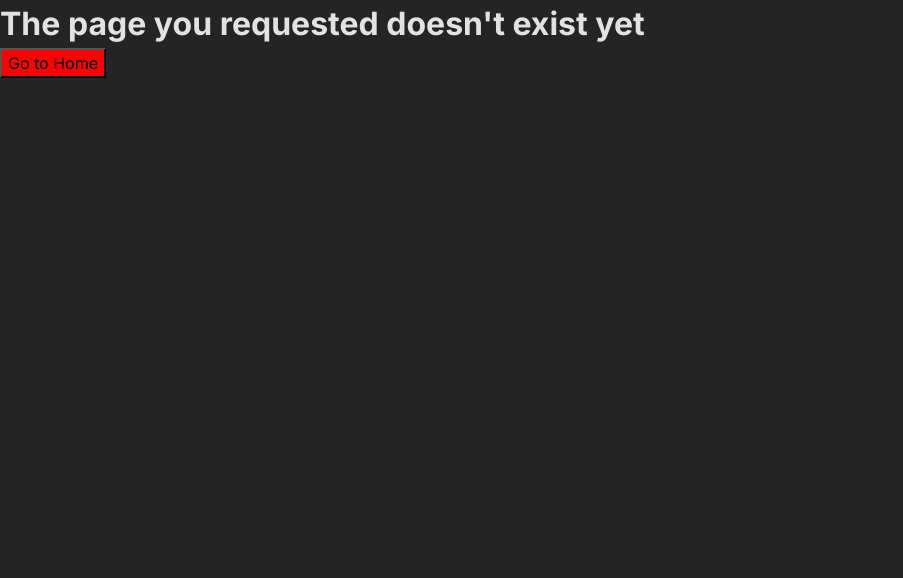
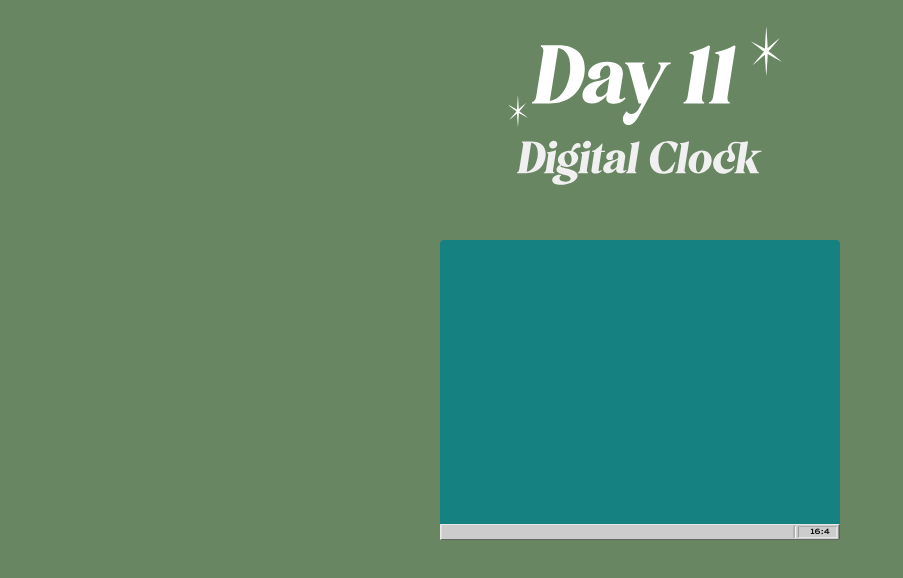
Before and after one commit to mathieu-superpose/advent_of_javascript_2024, a React (Vite) app: page /digital-clock in a window 1280 px wide. Shown: the top 578 px of the page, without its empty margins (0-903 px from the left). Built offline with nearby package versions, Linux system fonts and the light colour scheme.

Commit message:
add desk & digital clock

```diff
--- a/src/App.tsx
+++ b/src/App.tsx
@@ -9,6 +9,7 @@ import CharacterCounterPage from "./pages/character-counter/CharacterCounterPage
 import CopyToClipboardPage from "./pages/copy-to-clipboard/CopyToClipboardPage.tsx"
 import SlugifyTitlePage from "./pages/slugify-title/SlugifyTitlePage.tsx"
 import TagInputFieldPage from "./pages/tag-input-field/TagInputFieldPage.tsx"
+import DigitalClockPage from "./pages/digital-clock/DigitalClockPage.tsx"
 
 import NoMatch from "./pages/NoMatch"
 
@@ -29,6 +30,7 @@ const App = () => {
         <Route path="/copy-to-clipboard" element={<CopyToClipboardPage />} />
         <Route path="/slugify-title" element={<SlugifyTitlePage />} />
         <Route path="/tag-input-field" element={<TagInputFieldPage />} />
+        <Route path="digital-clock" element={<DigitalClockPage />} />
 
         <Route path="*" element={<NoMatch />} />
       </Routes>
--- /dev/null
+++ b/src/pages/digital-clock/DigitalClockPage.css
@@ -0,0 +1,18 @@
+.DigitalClockPage {
+  height: 100vh;
+  width: 100%;
+  background: #698662;
+  .cover {
+    height: 50vh;
+    position: absolute;
+    left: 50%;
+    transform: translateX(-50%);
+  }
+
+  & .Desk {
+    position: absolute;
+    top: 30%;
+    left: 50%;
+    transform: translateX(-50%);
+  }
+}
--- /dev/null
+++ b/src/pages/digital-clock/DigitalClockPage.tsx
@@ -0,0 +1,21 @@
+import cover from "./src/img/cover.svg"
+
+import "./DigitalClockPage.css"
+
+import Desk from "./src/components/Desk"
+
+function DigitalClockPage() {
+  return (
+    <div className="DigitalClockPage">
+      <img
+        className="cover"
+        src={cover}
+        alt="the advent of javascript cover day 11"
+      />
+
+      <Desk />
+    </div>
+  )
+}
+
+export default DigitalClockPage
--- /dev/null
+++ b/src/pages/digital-clock/src/components/Desk.css
@@ -0,0 +1,20 @@
+.Desk {
+  height: 300px;
+  aspect-ratio: 4/3;
+  background: #158181;
+  border-radius: 4px;
+  position: relative;
+
+  & .toolbar {
+    position: absolute;
+    bottom: 0;
+    left: 0;
+    width: 100%;
+  }
+
+  & .DigitalClock {
+    position: absolute;
+    bottom: 3px;
+    right: 10px;
+  }
+}
--- /dev/null
+++ b/src/pages/digital-clock/src/components/Desk.tsx
@@ -0,0 +1,16 @@
+import toolbar from "../img/toolbar.svg"
+
+import "./Desk.css"
+
+import DigitalClock from "./DigitalClock"
+
+function Desk() {
+  return (
+    <div className="Desk">
+      <img className="toolbar" src={toolbar} alt="toolbar" />
+      <DigitalClock />
+    </div>
+  )
+}
+
+export default Desk
--- /dev/null
+++ b/src/pages/digital-clock/src/components/DigitalClock.css
@@ -0,0 +1,7 @@
+@import url("https://fonts.googleapis.com/css2?family=Krona+One&display=swap");
+
+.DigitalClock {
+  font-family: "Krona One", serif;
+  font-size: 7px;
+  color: #111;
+}
--- /dev/null
+++ b/src/pages/digital-clock/src/components/DigitalClock.tsx
@@ -0,0 +1,27 @@
+import { useEffect, useState } from "react"
+
+import "./DigitalClock.css"
+
+function getTime() {
+  const date = new Date()
+  const hours = date.getHours()
+  const minutes = date.getMinutes()
+
+  return `${hours}:${minutes}`
+}
+
+function DigitalClock() {
+  const [time, setTime] = useState(getTime())
+
+  useEffect(() => {
+    const interval = setInterval(() => {
+      setTime(getTime())
+    }, 60000)
+
+    return () => clearInterval(interval)
+  }, [])
+
+  return <div className="DigitalClock">{time}</div>
+}
+
+export default DigitalClock
```
Also changed, not shown: src/pages/digital-clock/src/img/cover.svg (added), src/pages/digital-clock/src/img/toolbar.svg (added).
